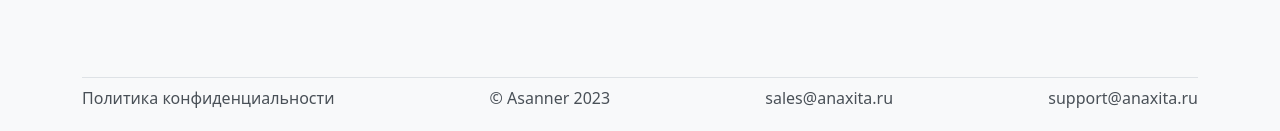
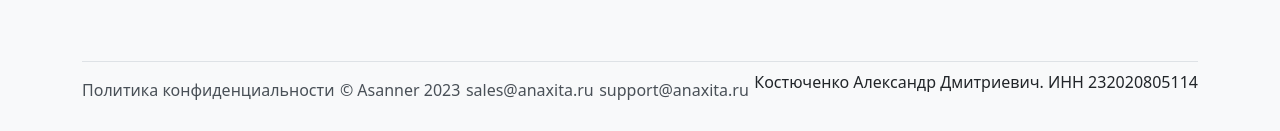
Before and after one commit to anaxita/asanner-front, a React (Vite) app: page /pricing in a window 1280 px wide. Shown: the part 666-797 px from the top of the page. Built offline with nearby package versions, Linux system fonts and the light colour scheme; no server answers.

Commit message:
added tax nubmer to footer

```diff
--- a/src/pages/Footer.jsx
+++ b/src/pages/Footer.jsx
@@ -13,6 +13,7 @@ export const Footer = () => {
       <Link to="mailto:support@anaxita.ru" className="text-decoration-none text-dark-emphasis">
         support@anaxita.ru
       </Link>
+      <p>Костюченко Александр Дмитриевич. ИНН 232020805114</p>
     </div>
   );
 };
```
